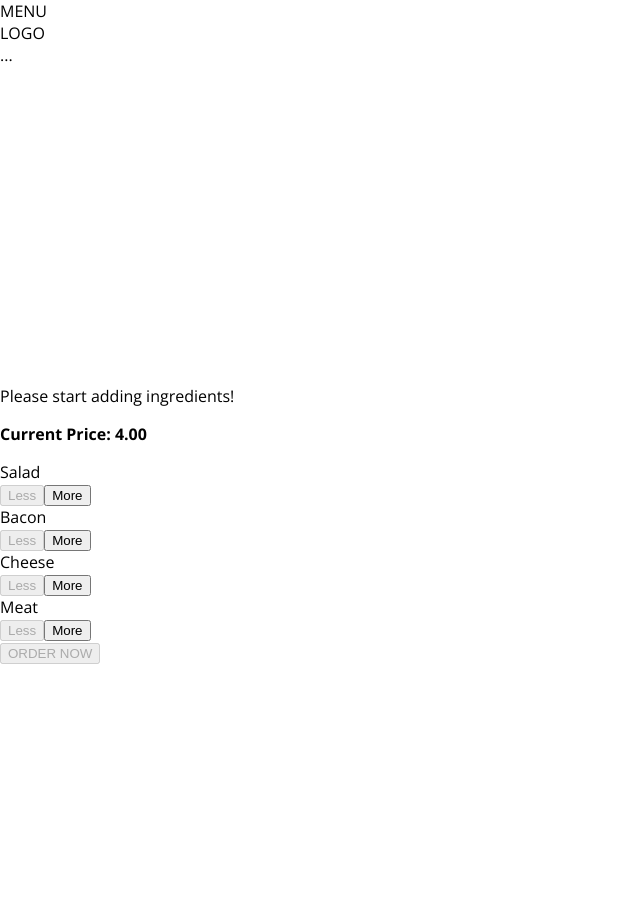
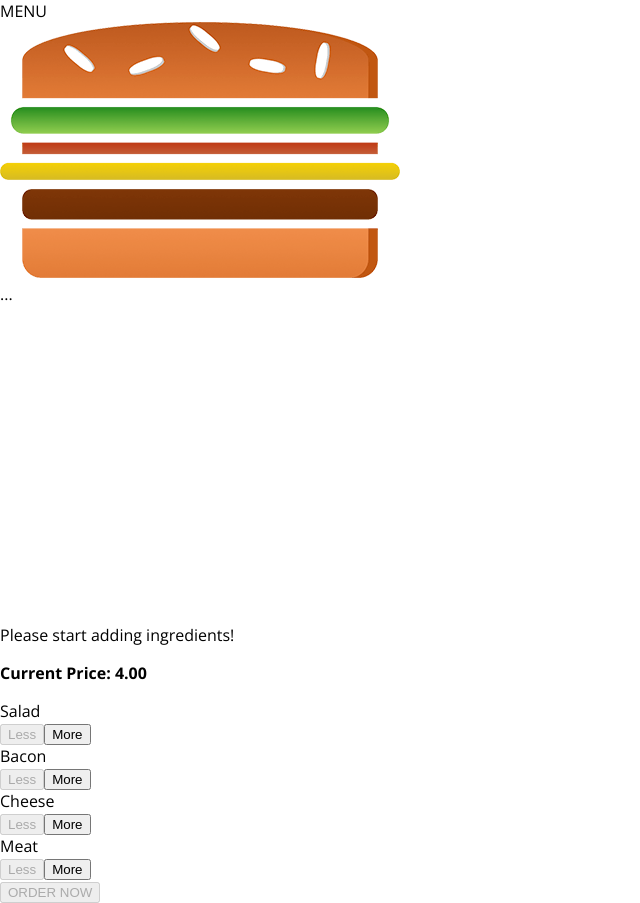
Before and after one commit to bruno-farias/burguer-builder, a React app: page / in a window 1280 px wide. Shown: the whole page, without its empty margins (0-640 px from the left). Before the commit the page ends 800 px from the top, so only its background shows below. Built offline with nearby package versions, Linux system fonts and the light colour scheme.

Commit message:
Added Logo component

```diff
--- /dev/null
+++ b/src/components/Logo/Logo.css
@@ -0,0 +1,11 @@
+.Logo {
+  background-color: white;
+  padding: 8px;
+  height: 80%;
+  box-sizing: border-box;
+  border-radius: 5px;
+}
+
+.Logo img {
+  height: 100%;
+}
--- /dev/null
+++ b/src/components/Logo/Logo.jsx
@@ -0,0 +1,11 @@
+import React from 'react'
+import burgerLogo from '../../assets/images/burger-logo.png'
+import classes from './Logo.css'
+
+const logo = (props) => (
+  <div className={classes.Logo}>
+    <img src={burgerLogo} alt="MyBurger" />
+  </div>
+)
+
+export default logo
--- a/src/components/Navigation/Toolbar/Toolbar.jsx
+++ b/src/components/Navigation/Toolbar/Toolbar.jsx
@@ -1,10 +1,11 @@
 import React from 'react'
 import classes from './Toolbar.css'
+import Logo from '../../Logo/Logo'
 
 const toolbar = (props) => (
   <header className={classes.Toolbar}>
     <div>MENU</div>
-    <div>LOGO</div>
+    <Logo />
     <nav>
       ...
     </nav>
```
Also changed, not shown: src/assets/images/burger-logo.png (added).
